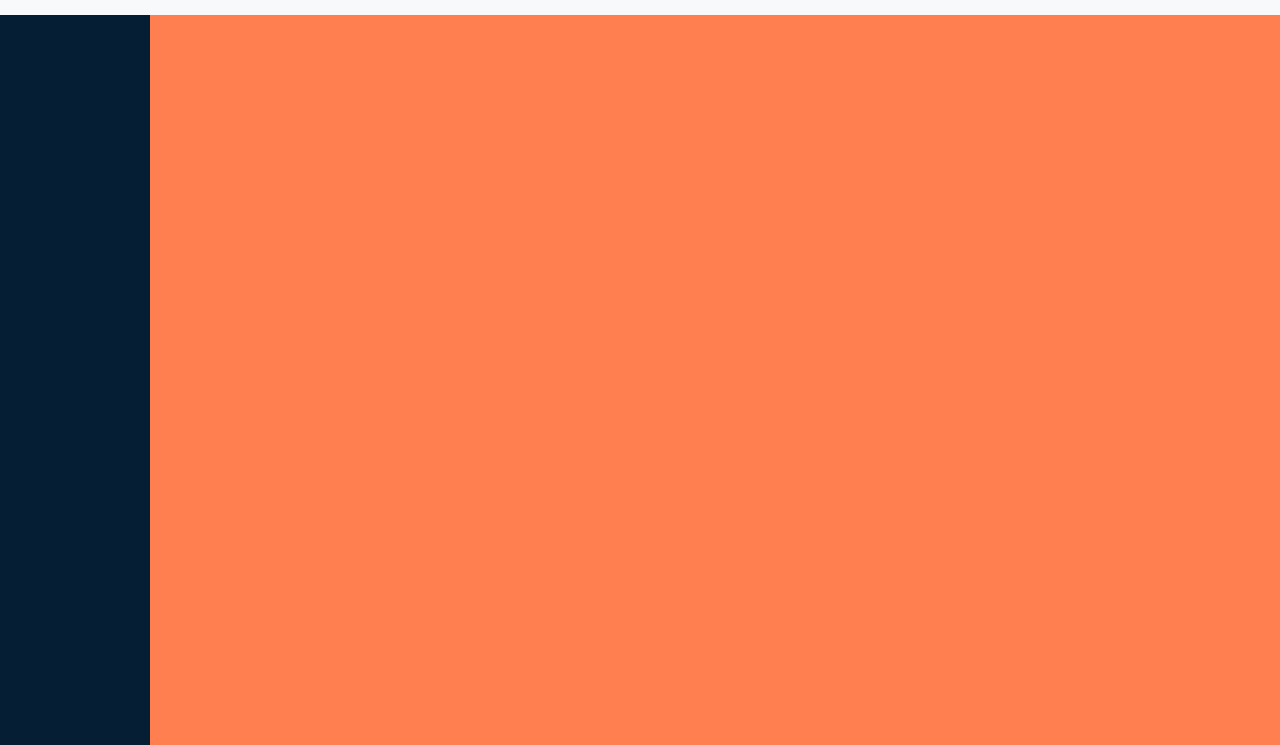
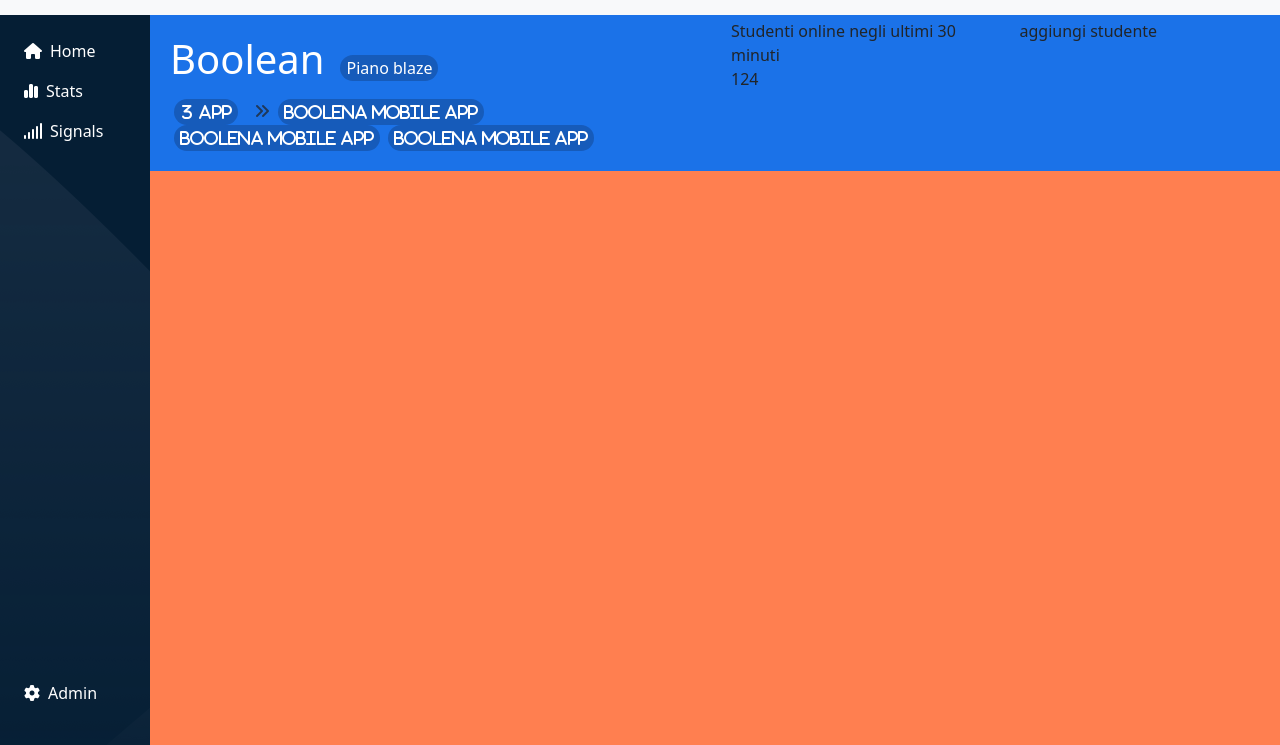
Before and after one commit to FrancescoCauzzi/html-css-bootstrap-dashboard, a plain HTML site: page index.html in a window 1280 px wide. Shown: the part 55-800 px from the top of the page. Drawn offline with nearby package versions, Linux system fonts and the light colour scheme.

Commit message:
feat: inizio main

```diff
--- a/css/style.css
+++ b/css/style.css
@@ -4,17 +4,26 @@
 }
 
 a {
+  cursor: pointer;
+  text-decoration: none;
+}
+.__icons-container-nav-right a{
   color: #5B5858;
-  cursor: pointer;
+
+
 }
 
 /* navbar top */
-.__my-navbar{
+.__my-navbar-top{
   height: 70px;
   background-color: #F8F9FA;
   width: 100%;
   position: absolute;
   padding: 14px 0px 14px 0px;
+}
+
+.__my-navbar-top .__navbar-top{
+  width: 100%;
 }
 
 /* .__my-search-input {
@@ -32,13 +41,44 @@ a {
 
 /* navbar top */
 
-.__navbar-left{
+
+
+/* navbar left */
+.__my-navbar-left{
   height: calc(100% - 70px);
   background-color: #051E34 ;
   width: 150px;
   bottom: 0;
   position: absolute;
+  background-image: url(../img/sidebar-bg.png);
+
 }
+
+/* navbar left */
+
+
+
+
+
+
+
+
+
+
+
+
+
+
+/* navbar left */
+
+
+
+
+
+
+
+
+/* my-container-page */
 
 .__my-container-page{
   height: calc(100% - 70px);
@@ -48,3 +88,29 @@ a {
   bottom: 0;
   right: 0;
 }
+
+.__my-container-page .__nav-page-inner{
+  background-color: #1B72E8;
+}
+
+.__my-btn{
+  background-color: #165BBA;
+  /* height: 25px; */
+  border-radius: 20px;
+  display: flex;
+  align-items: center;
+  border: none;
+  color: white;
+  margin-right: 8px;
+
+
+
+}
+
+
+
+
+
+
+
+/* my-container-page */
--- a/index.html
+++ b/index.html
@@ -20,8 +20,8 @@
 
 <body>
   <div class="__my-container-full d-flex">
-    <nav class="__my-navbar">
-      <div class="__navbar-top d-flex align-items-center bg-white">
+    <nav class="__my-navbar-top">
+      <div class="__navbar-top d-flex align-items-center bg-white justify-content-between">
         <div class="__logo-container px-2">
           <img class="img-fluid" src="img/logo.svg" alt="">
 
@@ -68,10 +68,121 @@
       </div>
 
     </nav>
-    <nav class=" __navbar-left">
+    <nav class=" __my-navbar-left px-3 py-4 d-flex flex-column justify-content-between">
+      <div class="__my-navbar-left-links d-flex flex-column text-white">
+        <div class="__link d-flex mb-3 ">
+          <div class="__link-icon px-2">
+            <a><i class="fa-solid fa-house"></i></a>
+          </div>
+          <div class="__link-description">
+            <a class="text-white fw-medium" href="">Home</a>
+          </div>
+        </div>
+        <div class="__link d-flex  mb-3 ">
+          <div class="__link-icon px-2">
+            <a><i class="fa-solid fa-chart-simple"></i></a>
+          </div>
+          <div class="__link-description">
+            <a class="text-white fw-medium" href="">Stats</a>
+          </div>
+        </div>
+        <div class="__link d-flex  mb-3 ">
+          <div class="__link-icon px-2">
+            <a><i class="fa-solid fa-signal"></i></a>
+          </div>
+          <div class="__link-description">
+            <a class="text-white fw-medium" href="">Signals</a>
+          </div>
+        </div>
+
+
+      </div>
+      <div class="__my-navbar-left-settings text-white">
+        <div class="__link d-flex  mb-3 ">
+          <div class="__link-icon px-2">
+            <a><i class="fa-solid fa-gear"></i></a>
+          </div>
+          <div class="__link-description">
+            <a class="text-white fw-medium" href="">Admin</a>
+          </div>
+        </div>
+
+      </div>
 
     </nav>
+
+
+
+
     <div class="__my-container-page">
+      <nav class="__nav-page-inner overflow-hidden">
+        <div class=" text-start">
+          <div class="row px-0">
+            <div class="col-6">
+              <div class="p-1">
+                <div class="_div-piano-blaze d-flex align-items-baseline">
+                  <h1 class="text-white m-3">Boolean</h1>
+                  <button class="__my-btn fw-medium"> Piano blaze</button>
+                </div>
+                <div style="--bs-breadcrumb-divider: '&#xf101;'; font-family: FontAwesome; color: white;"
+                  aria-label="breadcrumb" class="d-flex px-3">
+                  <ol class="breadcrumb d-flex mx-1">
+                    <li class="breadcrumb-item "><a href="#"><button class="__my-btn fw-medium">3 app</button></a></li>
+                    <li class="breadcrumb-item " aria-current="page">
+                      <button class="__my-btn fw-medium ">Boolena Mobile App</button>
+
+
+
+
+
+
+                    </li>
+                    <button class="__my-btn fw-medium ">Boolena Mobile App</button>
+                    <button class="__my-btn fw-medium ">Boolena Mobile App</button>
+
+
+
+
+
+                  </ol>
+
+                </div>
+
+
+
+
+
+
+              </div>
+            </div>
+            <div class="col-3">
+              <div class="p-1">
+                <div>
+                  <span>Studenti online negli ultimi 30 minuti</span>
+                </div>
+                <div>
+                  124
+                </div>
+
+              </div>
+            </div>
+            <div class="col-3">
+              <div class="p-1 d-flex">
+                <div class="__add-student">
+                  <span>aggiungi studente</span>
+
+                </div>
+                <div class="__add-student-icon">
+
+                </div>
+
+              </div>
+            </div>
+
+          </div>
+        </div>
+
+      </nav>
 
     </div>
 
```
